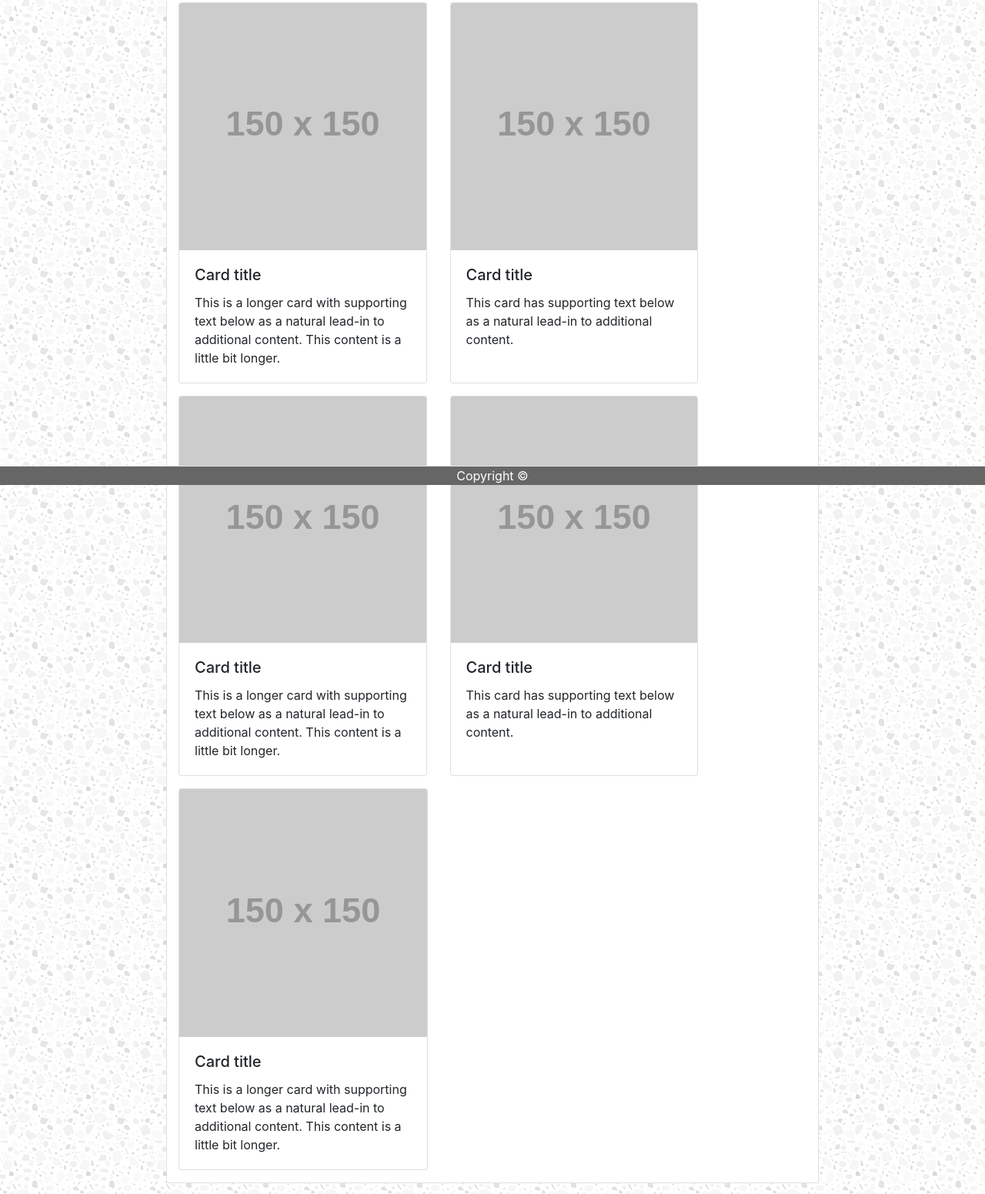
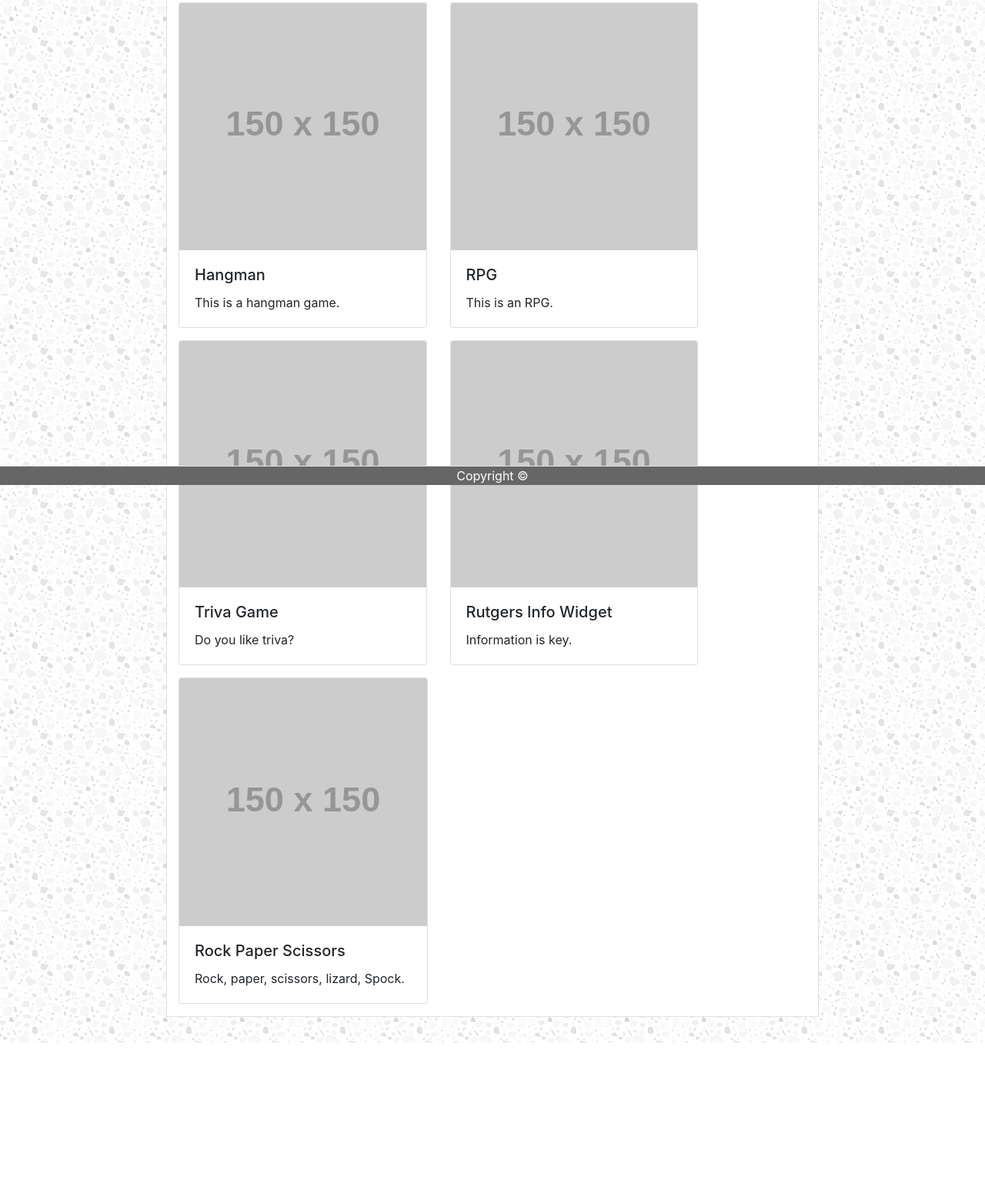
Before and after one commit to smitty10010/Bootstrap-Portfolio, a plain HTML site: page portfolio.html in a window 1280 px wide. Shown: the part 170-1721 px from the top of the page at 77% size. After the commit the page ends 1524 px from the top, so only its background shows below. Drawn offline with nearby package versions, Linux system fonts and the light colour scheme; placeholder pictures from the web are drawn by us.

Commit message:
added info to the cards

```diff
--- a/portfolio.html
+++ b/portfolio.html
@@ -56,15 +56,15 @@
                                 <div class="card">
                                     <img class="card-img-top" src="http://placehold.it/150x150" alt="Placeholder" class="img-fluid mx-auto d-block">
                                     <div class="card-body">
-                                        <h5 class="card-title">Card title</h5>
-                                        <p class="card-text">This is a longer card with supporting text below as a natural lead-in to additional content. This content is a little bit longer.</p>
+                                        <h5 class="card-title">Hangman</h5>
+                                        <p class="card-text">This is a hangman game.</p>
                                     </div>
                                 </div>
                                 <div class="card">
                                     <img class="card-img-top" src="http://placehold.it/150x150" alt="Placeholder" class="img-fluid mx-auto d-block">
                                     <div class="card-body">
-                                        <h5 class="card-title">Card title</h5>
-                                        <p class="card-text">This card has supporting text below as a natural lead-in to additional content.</p>
+                                        <h5 class="card-title">RPG</h5>
+                                        <p class="card-text">This is an RPG.</p>
                                     </div>
                                 </div>
                             </div>
@@ -76,15 +76,15 @@
                                 <div class="card">
                                     <img class="card-img-top" src="http://placehold.it/150x150" alt="Placeholder" class="img-fluid mx-auto d-block">
                                     <div class="card-body">
-                                        <h5 class="card-title">Card title</h5>
-                                        <p class="card-text">This is a longer card with supporting text below as a natural lead-in to additional content. This content is a little bit longer.</p>
+                                        <h5 class="card-title">Triva Game</h5>
+                                        <p class="card-text">Do you like triva?</p>
                                     </div>
                                 </div>
                                 <div class="card">
                                     <img class="card-img-top" src="http://placehold.it/150x150" alt="Placeholder" class="img-fluid mx-auto d-block">
                                     <div class="card-body">
-                                        <h5 class="card-title">Card title</h5>
-                                        <p class="card-text">This card has supporting text below as a natural lead-in to additional content.</p>
+                                        <h5 class="card-title">Rutgers Info Widget</h5>
+                                        <p class="card-text">Information is key.</p>
                                     </div>
                                 </div>
                             </div>
@@ -96,8 +96,8 @@
                                 <div class="card">
                                     <img class="card-img-top" src="http://placehold.it/150x150" alt="Placeholder" class="img-fluid mx-auto d-block">
                                     <div class="card-body">
-                                        <h5 class="card-title">Card title</h5>
-                                        <p class="card-text">This is a longer card with supporting text below as a natural lead-in to additional content. This content is a little bit longer.</p>
+                                        <h5 class="card-title">Rock Paper Scissors</h5>
+                                        <p class="card-text">Rock, paper, scissors, lizard, Spock.</p>
                                     </div>
                                 </div>
                                 <div class="d-none d-sm-block col-md"></div>
```
